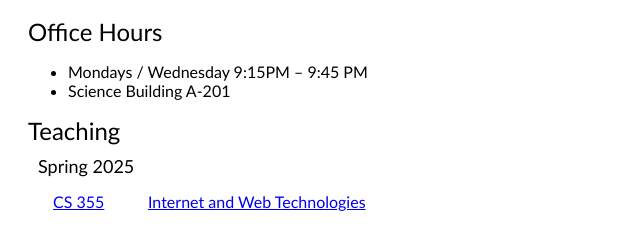
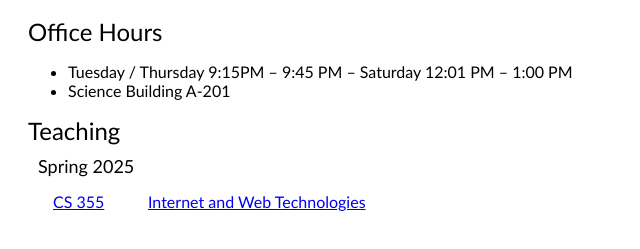
Before and after one commit to raymondlaw/raymondlaw.github.io, a plain HTML site: page index.html in a window 1280 px wide. Shown: the part 79-328 px from the top of the page, without its empty margins (0-640 px from the left). Drawn offline with Linux system fonts and the light colour scheme.

Commit message:
Update index.html

```diff
--- a/index.html
+++ b/index.html
@@ -12,7 +12,7 @@
 		<article>
 			<h2>Office Hours</h2>
 			<ul>
-				<li>Mondays / Wednesday 9:15PM &ndash; 9:45 PM</li>
+				<li>Tuesday / Thursday 9:15PM &ndash; 9:45 PM &ndash; Saturday 12:01 PM &ndash; 1:00 PM </li>
 				<li>Science Building A-201</li>
 			</ul>
 		</article>
```
